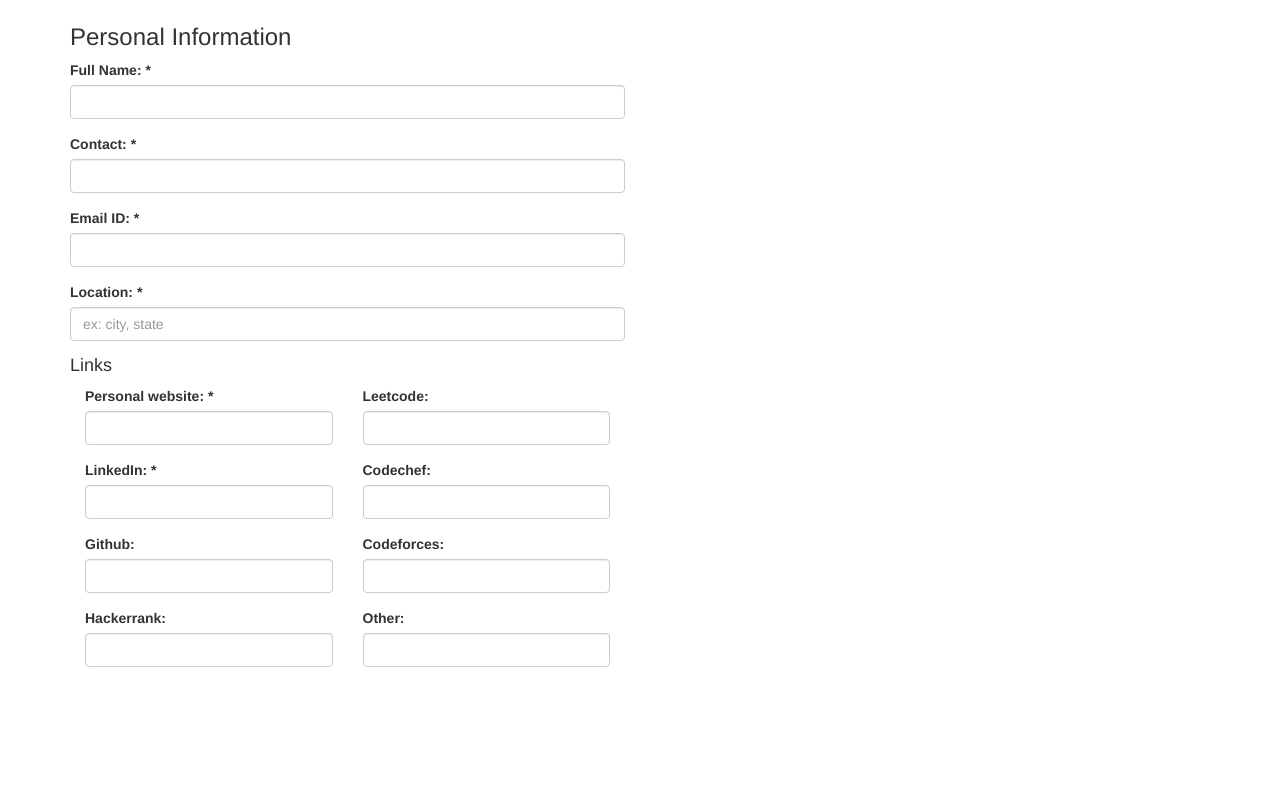
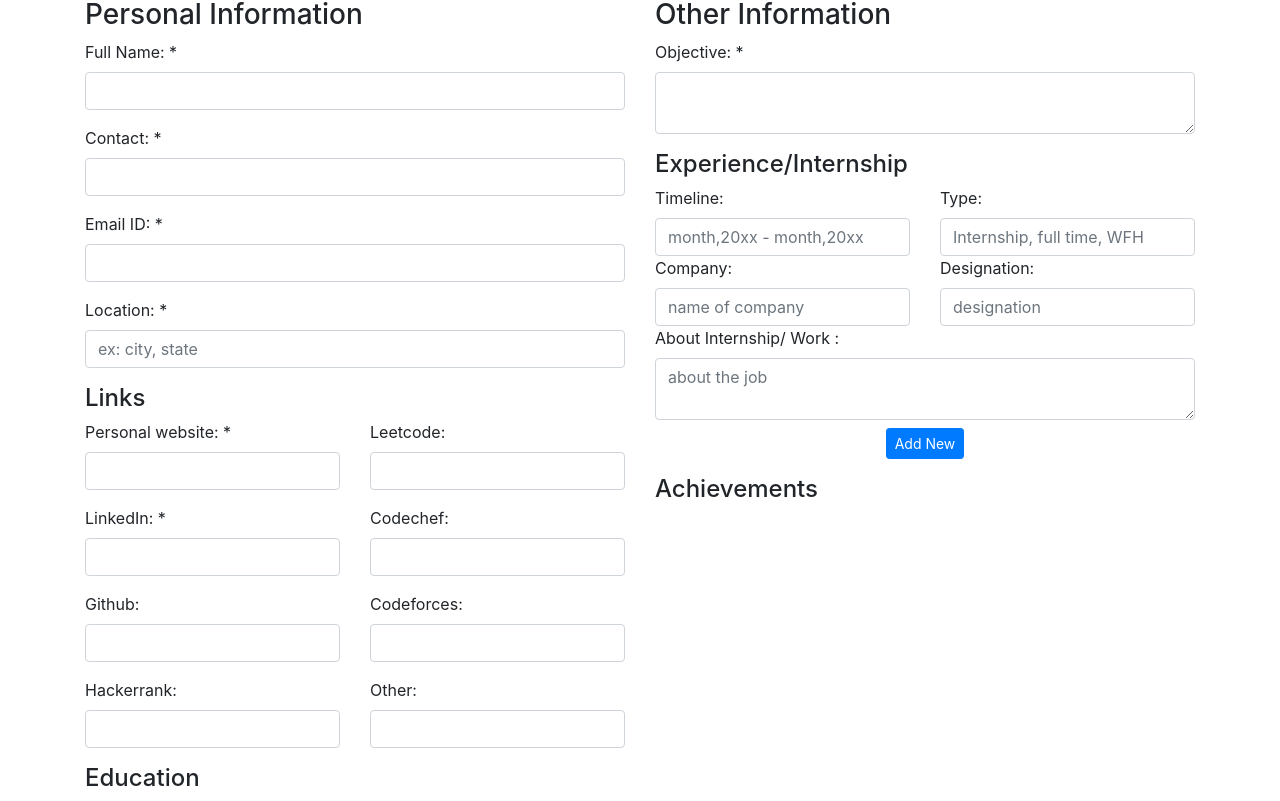
Before and after one commit to ajaypradhan/resume-builder, a plain HTML site: page index.html in a window 1280 px wide. Shown: the part 66-867 px from the top of the page. Before the commit the page ends 800 px from the top, so only its background shows below. Drawn offline with nearby package versions, Linux system fonts and the light colour scheme.

Commit message:
work expreince added

```diff
--- a/index.html
+++ b/index.html
@@ -4,21 +4,14 @@
     <meta charset="UTF-8" />
     <meta http-equiv="X-UA-Compatible" content="IE=edge" />
     <meta name="viewport" content="width=device-width, initial-scale=1.0" />
-    <!-- Latest compiled and minified CSS -->
+    <!-- Bootstrap CSS -->
     <link
       rel="stylesheet"
-      href="https://maxcdn.bootstrapcdn.com/bootstrap/3.3.7/css/bootstrap.min.css"
-      integrity="sha384-BVYiiSIFeK1dGmJRAkycuHAHRg32OmUcww7on3RYdg4Va+PmSTsz/K68vbdEjh4u"
+      href="https://cdn.jsdelivr.net/npm/bootstrap@4.6.0/dist/css/bootstrap.min.css"
+      integrity="sha384-B0vP5xmATw1+K9KRQjQERJvTumQW0nPEzvF6L/Z6nronJ3oUOFUFpCjEUQouq2+l"
       crossorigin="anonymous"
     />
-
-    <!-- Optional theme -->
-    <link
-      rel="stylesheet"
-      href="https://maxcdn.bootstrapcdn.com/bootstrap/3.3.7/css/bootstrap-theme.min.css"
-      integrity="sha384-rHyoN1iRsVXV4nD0JutlnGaslCJuC7uwjduW9SVrLvRYooPp2bWYgmgJQIXwl/Sp"
-      crossorigin="anonymous"
-    />
+    <!-- style stylesheet -->
     <link rel="stylesheet" href="./style.css" />
     <title>Resume Builder</title>
   </head>
@@ -27,8 +20,8 @@
       <h1 class="text-center my-2">Resume Builder</h1>
 
       <div class="row">
+        <!-- first column -->
         <div class="col-md-6 col-xs-6">
-            <!-- first column -->
           <h3>Personal Information</h3>
           <div class="form-group">
             <label for="full-name">Full Name: *</label>
@@ -52,6 +45,7 @@
             />
           </div>
           <h4>Links</h4>
+          <div class="row">
             <div class="col-md-6">
               <div class="form-group">
                 <label for="website">Personal website: *</label>
@@ -59,7 +53,12 @@
               </div>
               <div class="form-group">
                 <label for="linkedint">LinkedIn: *</label>
-              <input type="text" id="linkedin" class="form-control" required />
+                <input
+                  type="text"
+                  id="linkedin"
+                  class="form-control"
+                  required
+                />
               </div>
               <div class="form-group">
                 <label for="github">Github:</label>
@@ -89,18 +88,79 @@
               </div>
             </div>
           </div>
+          <h4>Education</h4>
+        </div>
+        <!-- second column -->
         <div class="col-md-6 col-xs-6">
+          <h3>Other Information</h3>
 
+          <!-- objective -->
+          <div class="form-group">
+            <label for="objective">Objective: *</label>
+            <textarea id="objective" class="form-control" required></textarea>
+          </div>
+
+          <!-- working Experience/internships -->
+          <h4>Experience/Internship</h4>
+          <div class="form-group">
+            <div class="row">
+              <!-- first column of data -->
+              <div class="col-md-6">
+                <label for="">Timeline:</label>
+                <input
+                  type="text"
+                  class="form-control timeline"
+                  placeholder="month,20xx - month,20xx"
+                />
+                <label for="">Company:</label>
+                <input
+                  type="text"
+                  class="form-control company"
+                  placeholder="name of company"
+                />
+              </div>
+
+              <!-- second column data -->
+              <div class="col-md-6">
+                <label for="">Type:</label>
+                <input
+                  type="text"
+                  class="form-control type-of-job"
+                  placeholder="Internship, full time, WFH"
+                />
+                <label for="">Designation:</label>
+                <input
+                  type="text"
+                  class="form-control designation"
+                  placeholder="designation"
+                />
+              </div>
+            </div>
+            <label for="">About Internship/ Work : </label>
+            <textarea
+              class="form-control about-work"
+              placeholder="about the job"
+            ></textarea>
+            <div class="container text-center mt-2" id="add-WE-button">
+              <button class="btn btn-primary btn-sm">Add New</button>
+            </div>
+          </div>
+          <h4>Achievements</h4>
         </div>
       </div>
     </div>
 
-    <!-- Java script -->
     <script
-      src="https://maxcdn.bootstrapcdn.com/bootstrap/3.3.7/js/bootstrap.min.js"
-      integrity="sha384-Tc5IQib027qvyjSMfHjOMaLkfuWVxZxUPnCJA7l2mCWNIpG9mGCD8wGNIcPD7Txa"
+      src="https://code.jquery.com/jquery-3.5.1.slim.min.js"
+      integrity="sha384-DfXdz2htPH0lsSSs5nCTpuj/zy4C+OGpamoFVy38MVBnE+IbbVYUew+OrCXaRkfj"
       crossorigin="anonymous"
     ></script>
+    <script
+      src="https://cdn.jsdelivr.net/npm/bootstrap@4.6.0/dist/js/bootstrap.bundle.min.js"
+      integrity="sha384-Piv4xVNRyMGpqkS2by6br4gNJ7DXjqk09RmUpJ8jgGtD7zP9yug3goQfGII0yAns"
+      crossorigin="anonymous"
+    ></script>
+
     <script src="./script.js"></script>
   </body>
 </html>
```
Lines whose indentation alone changed are shown as unchanged.
